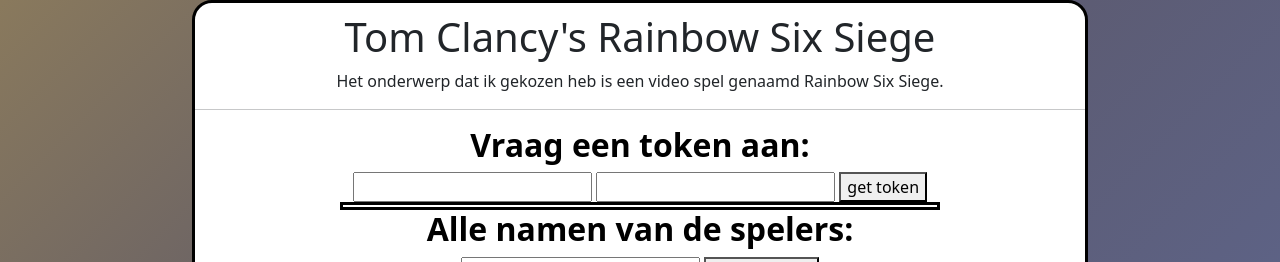
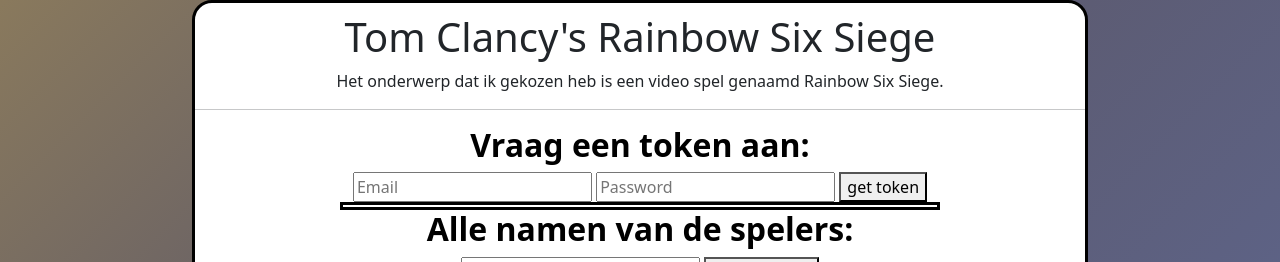
Before and after one commit to DennisRaaijmakers/api_eindproject_webpagina, a plain HTML site: page index.html in a window 1280 px wide. Shown: the top 262 px of the page. Drawn offline with nearby package versions, Linux system fonts and the light colour scheme; no server answers; a web font is replaced by a local one.

Commit message:
Update index.html

```diff
--- a/index.html
+++ b/index.html
@@ -33,8 +33,8 @@
             console.log(this.token);
         }
     }">
-    <input type="text" x-model="email">
-    <input type="password" x-model="password">
+    <input type="text" x-model="email" placeholder="Email">
+    <input type="password" x-model="password" placeholder="Password">
     <button x-on:click="getToken">get token</button>
     <table>
         <tr>
```
